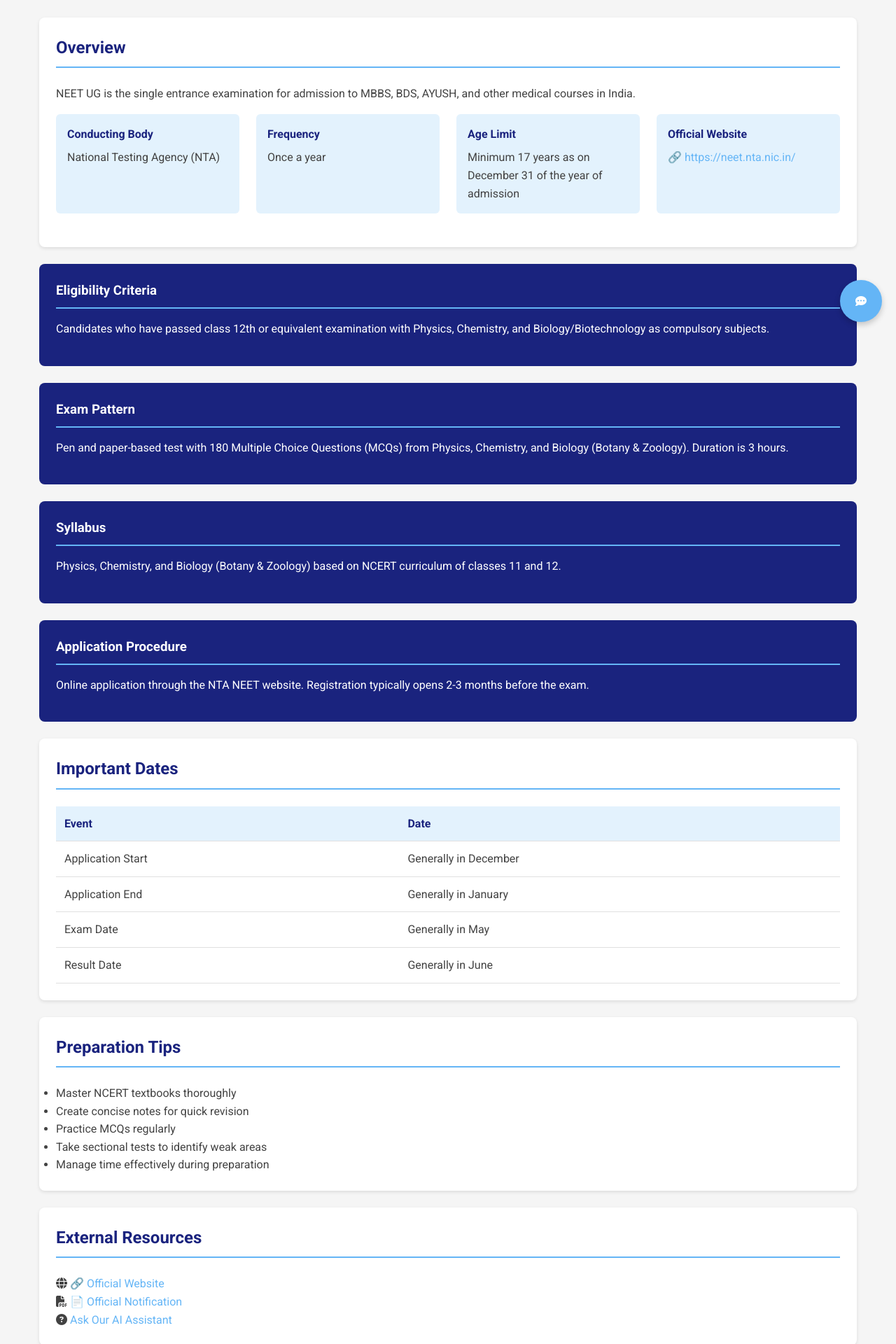
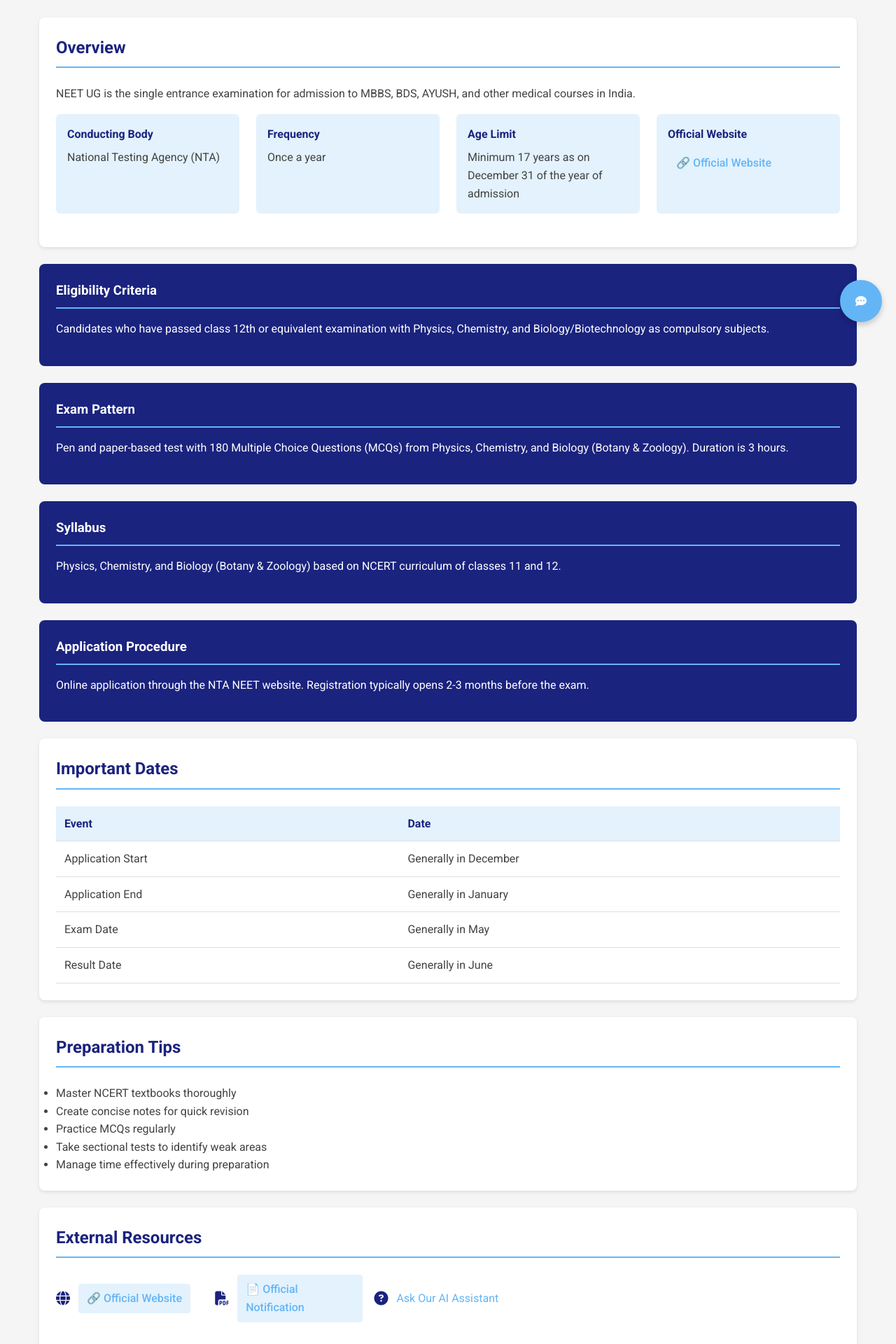
Before and after one commit to Gagan-Rohith-16/TRISHNA, a Flask app: page /exam/neet_ug in a window 1280 px wide. Shown: the part 320-2240 px from the top of the page at 70% size. Run offline with Flask 3, Linux system fonts and the light colour scheme.

Commit message:
Enhance exam details display: Add official website links and styling.
Replit-Commit-Author: Agent
Replit-Commit-Session-Id: 20511089-111b-4757-b569-0294be0767c1
Replit-Commit-Screenshot-Url: https://storage.googleapis.com/screenshot-production-us-central1/4d7e1e0e-dd6e-4aac-9540-c05ed05adb60/23649231-7f81-4d63-9271-0b821b72a5a4.jpg

```diff
--- a/static/css/style.css
+++ b/static/css/style.css
@@ -237,6 +237,19 @@ p {
     display: flex;
     flex-direction: column;
     height: 100%;
+}
+
+/* Exam Meta Information */
+.exam-meta {
+    margin-top: 1rem;
+}
+
+.exam-meta-item {
+    margin-bottom: 0.75rem;
+}
+
+.exam-meta-item:last-child {
+    margin-top: 1rem;
 }
 
 .category-card-header {
@@ -641,6 +654,45 @@ p {
     to { transform: rotate(360deg); }
 }
 
+/* Official Links */
+.official-link {
+    display: inline-flex;
+    align-items: center;
+    font-weight: 500;
+    color: var(--accent-color);
+    padding: 0.5rem 0.75rem;
+    background-color: var(--light-accent);
+    border-radius: 4px;
+    transition: all 0.3s ease;
+}
+
+.official-link:hover {
+    background-color: var(--accent-color);
+    color: var(--light-text);
+    text-decoration: none;
+    transform: translateY(-2px);
+}
+
+/* External Resources */
+.external-resources {
+    display: grid;
+    grid-template-columns: repeat(auto-fill, minmax(200px, 1fr));
+    gap: 1rem;
+    margin-top: 1rem;
+}
+
+.resource-item {
+    display: flex;
+    align-items: center;
+    margin-bottom: 1rem;
+}
+
+.resource-item i {
+    margin-right: 0.75rem;
+    font-size: 1.25rem;
+    color: var(--primary-color);
+}
+
 /* Footer */
 .site-footer {
     background-color: var(--primary-color);
--- a/templates/exam_category.html
+++ b/templates/exam_category.html
@@ -27,6 +27,9 @@
                         </div>
                         <div class="exam-meta-item">
                             <strong>Frequency:</strong> {{ exam.frequency }}
+                        </div>
+                        <div class="exam-meta-item">
+                            <a href="{{ exam.website }}" target="_blank" rel="noopener noreferrer" class="official-link">🔗 Official Website</a>
                         </div>
                     </div>
                 </div>
--- a/templates/exam_detail.html
+++ b/templates/exam_detail.html
@@ -40,7 +40,7 @@
             <div class="key-info-item">
                 <div class="key-info-label">Official Website</div>
                 <div class="key-info-value">
-                    <a href="{{ exam.website }}" target="_blank" rel="noopener noreferrer">🔗 {{ exam.website }}</a>
+                    <a href="{{ exam.website }}" target="_blank" rel="noopener noreferrer" class="official-link">🔗 Official Website</a>
                 </div>
             </div>
         </div>
@@ -102,12 +102,12 @@
         <div class="external-resources">
             <div class="resource-item">
                 <i class="fas fa-globe"></i>
-                <a href="{{ exam.website }}" target="_blank" rel="noopener noreferrer">🔗 Official Website</a>
+                <a href="{{ exam.website }}" target="_blank" rel="noopener noreferrer" class="official-link">🔗 Official Website</a>
             </div>
 
             <div class="resource-item">
                 <i class="fas fa-file-pdf"></i>
-                <a href="{{ exam.website }}" target="_blank" rel="noopener noreferrer">📄 Official Notification</a>
+                <a href="{{ exam.website }}" target="_blank" rel="noopener noreferrer" class="official-link">📄 Official Notification</a>
             </div>
 
             <div class="resource-item">
```
